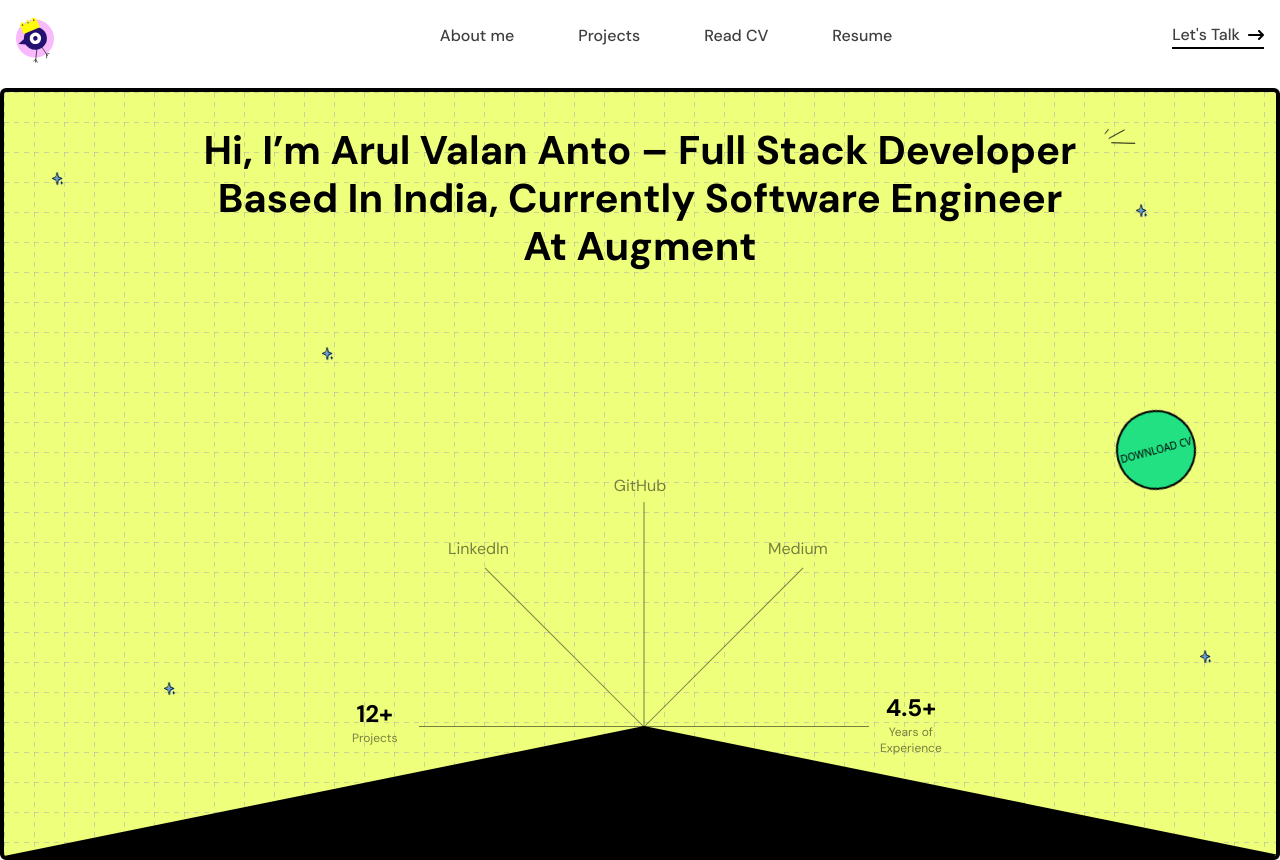
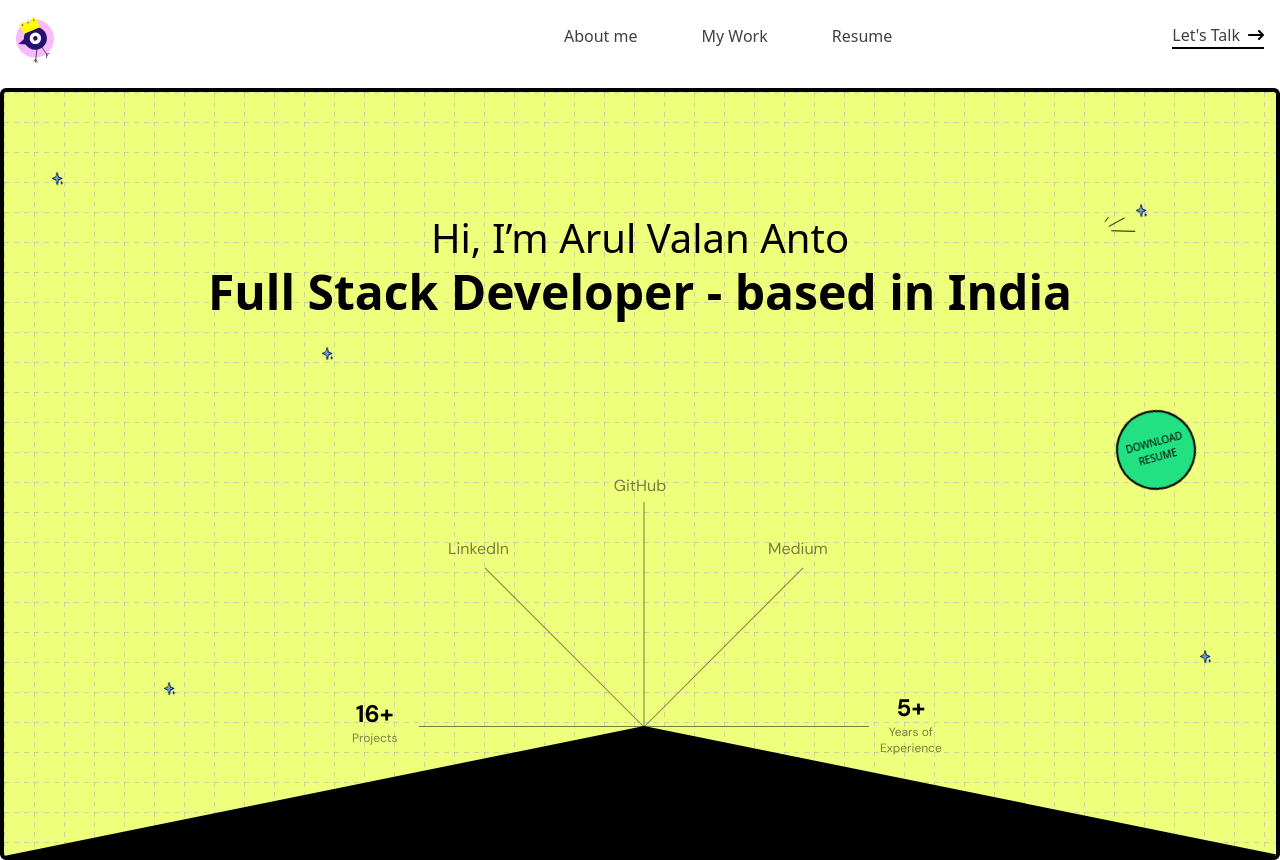
Before and after one commit to arulvalananto/portfolio, a React app in the folder portfoliov2/: page / in a window 1280 px wide. Shown: the top 860 px of the page. Built offline with nearby package versions, Linux system fonts and the light colour scheme; some packages are replaced by stand-ins of ours.

Commit message:
feat: add constants for resume link and update Navbar to use it; refactor HeroSection and utils for experience calculation

```diff
--- /dev/null
+++ b/portfoliov2/app/lib/constants.ts
@@ -0,0 +1,6 @@
+const constants = {
+    resumeDriveLink:
+        'https://drive.google.com/file/d/1gtxcEEBqIwGBiAbqNo9-azsztmsqPEXG/view',
+};
+
+export default constants;
--- a/portfoliov2/app/lib/utils.ts
+++ b/portfoliov2/app/lib/utils.ts
@@ -1,6 +1,24 @@
-import { ClassValue, clsx } from "clsx";
-import { twMerge } from "tailwind-merge";
+import { ClassValue, clsx } from 'clsx';
+import { twMerge } from 'tailwind-merge';
 
 export function cn(...inputs: ClassValue[]) {
-  return twMerge(clsx(inputs));
+    return twMerge(clsx(inputs));
 }
+
+export function calculateTotalExperience(
+    startDate: Date,
+    currentDate = new Date()
+) {
+    const started = new Date(startDate);
+    const today = new Date(currentDate);
+
+    let years = today.getFullYear() - started.getFullYear();
+    let months = today.getMonth() - started.getMonth();
+    let days = today.getDate() - started.getDate();
+
+    if (months === 0 && days === 0) {
+        return years;
+    } else {
+        return years + '+';
+    }
+}
--- a/portfoliov2/app/ui/home/components/HeroSection.tsx
+++ b/portfoliov2/app/ui/home/components/HeroSection.tsx
@@ -1,14 +1,17 @@
-import React from "react";
-import Image from "next/image";
-import ExternalLink from "../../external-link";
+import React from 'react';
+import Image from 'next/image';
+import ExternalLink from '../../external-link';
+import { calculateTotalExperience } from '@/app/lib/utils';
 
 const HeroSection = () => {
+    const started = new Date('2020-01-01');
+    const totalExperience = calculateTotalExperience(started);
+
     return (
-    <div className="dashed-grid-paper w-full h-[250px] xs:h-[300px] sm:h-[400px] md:h-[500px] xl:h-[772px] border-4 px-10 xl:px-0 xl:pt-10 border-black rounded-md select-none flex items-center justify-center xl:block relative overflow-hidden animate-sizeup-fast">
-      <h1 className="text-[8px] xs:text-xs sm:text-base md:text-2xl lg:text-3xl xl:text-[40px] font-bold font-DMSans flex flex-col gap-1 md:gap-3 items-center relative">
-        <span>Hi, I’m Arul Valan Anto &ndash; Full Stack Developer</span>
-        <span>Based In India, Currently Software Engineer</span>
-        <span>At Augment</span>
+        <div className="dashed-grid-paper w-full h-[250px] xs:h-[300px] sm:h-[400px] md:h-[500px] xl:h-[772px] border-4 px-10 xl:px-0 xl:pt-32 border-black rounded-md select-none flex items-center justify-center xl:block relative overflow-hidden animate-sizeup-fast">
+            <h1 className="text-[8px] xs:text-xs sm:text-base md:text-2xl lg:text-3xl xl:text-[40px] font-bold flex flex-col gap-1 md:gap-3 items-center relative">
+                <span className='font-light'>Hi, I’m Arul Valan Anto</span>
+                <span className='text-3xl lg:text-5xl'>Full Stack Developer - based in India</span>
                 <Image
                     src="/home_hero_title_expression.svg"
                     alt="stars"
@@ -48,22 +51,30 @@ const HeroSection = () => {
                         title="Medium"
                     />
                     <p className="absolute bottom-[110px] left-1/2 -translate-x-72 flex flex-col font-DMSans items-center transition duration-300 hover:scale-110">
-            <span className="font-bold text-2xl">12+</span>
-            <span className="font-normal text-xs opacity-50">Projects</span>
+                        <span className="font-bold text-2xl">16+</span>
+                        <span className="font-normal text-xs opacity-50">
+                            Projects
+                        </span>
                     </p>
                     <p className="absolute bottom-[100px] left-1/2 translate-x-60 flex flex-col font-DMSans items-center transition duration-300 hover:scale-110">
-            <span className="font-bold text-2xl">4.5+</span>
-            <span className="font-normal text-xs opacity-50">Years of</span>
-            <span className="font-normal text-xs opacity-50">Experience</span>
+                        <span className="font-bold text-2xl">
+                            {totalExperience}
+                        </span>
+                        <span className="font-normal text-xs opacity-50">
+                            Years of
+                        </span>
+                        <span className="font-normal text-xs opacity-50">
+                            Experience
+                        </span>
                     </p>
                 </div>
                 <div>
                     <a
                         download
-            href="/Arul_Valan_Anto_CV.pdf"
+                        href="/Arul_Valan_Anto_Resume.pdf"
                         className="hidden xl:flex transition duration-300 absolute top-1/2 -translate-y-16 right-20 w-[80px] h-[80px] text-center rounded-full items-center justify-center bg-[#22E183] border-2 border-black uppercase font-normal text-[10px] -rotate-[15deg] hover:scale-95"
                     >
-            Download CV
+                        Download Resume
                     </a>
                     <Image
                         src="/stars_v2.svg"
--- a/portfoliov2/app/ui/navbar/index.tsx
+++ b/portfoliov2/app/ui/navbar/index.tsx
@@ -1,18 +1,19 @@
-"use client";
+'use client';
 
-import React from "react";
-import Link from "next/link";
-import Image from "next/image";
-import { VscPerson } from "react-icons/vsc";
-import { CiMenuFries } from "react-icons/ci";
-import { GrDocumentPdf } from "react-icons/gr";
-import { CgFileDocument } from "react-icons/cg";
-import { GoProjectSymlink } from "react-icons/go";
-import { FaArrowRightLong } from "react-icons/fa6";
-import { useRouter, usePathname } from "next/navigation";
+import React from 'react';
+import Link from 'next/link';
+import Image from 'next/image';
+import { VscPerson } from 'react-icons/vsc';
+import { CiMenuFries } from 'react-icons/ci';
+import { GrDocumentPdf } from 'react-icons/gr';
+import { CgFileDocument } from 'react-icons/cg';
+import { GoProjectSymlink } from 'react-icons/go';
+import { FaArrowRightLong } from 'react-icons/fa6';
+import { useRouter, usePathname } from 'next/navigation';
 
-import CustomDrawer from "../drawer";
-import ExternalLink from "../external-link";
+import CustomDrawer from '../drawer';
+import constants from '../../lib/constants';
+import ExternalLink from '../external-link';
 
 const Navbar = () => {
     const router = useRouter();
@@ -20,21 +21,21 @@ const Navbar = () => {
     const pathname = usePathname();
 
     const onMailTo = () => {
-    window.location.href = "mailto:arulvalananto@gmail.com";
+        window.location.href = 'mailto:arulvalananto@gmail.com';
     };
 
     const onDownloadResume = () => {
-    const downloadLink = document.createElement("a");
-    downloadLink.href = "/Arul_Valan_Anto_Resume.pdf";
-    downloadLink.download = "Arul_Valan_Anto_Resume.pdf";
+        const downloadLink = document.createElement('a');
+        downloadLink.href = '/Arul_Valan_Anto_Resume.pdf';
+        downloadLink.download = 'Arul_Valan_Anto_Resume.pdf';
         downloadLink.click();
     };
 
     const onNavigateToCV = () => {
-    const downloadLink = document.createElement("a");
-    downloadLink.href = "https://read.cv/arulvalananto";
-    downloadLink.target = "_blank";
-    downloadLink.rel = "noreferrer noopener nofollow";
+        const downloadLink = document.createElement('a');
+        downloadLink.href = 'https://read.cv/arulvalananto';
+        downloadLink.target = '_blank';
+        downloadLink.rel = 'noreferrer noopener nofollow';
         downloadLink.click();
     };
 
@@ -43,7 +44,7 @@ const Navbar = () => {
         setIsOpen(false);
     };
 
-  console.log("pathname", pathname);
+    console.log('pathname', pathname);
 
     return (
         <div className="w-full h-full xl:w-[1280px] xl:max-w-[1280px] px-5 py-4 xl:px-4 m-auto flex items-center justify-between">
@@ -62,35 +63,35 @@ const Navbar = () => {
                     <Link
                         href="/about-me"
                         className={`${
-              pathname === "/about-me"
-                ? "font-bold underline underline-offset-4 text-lg"
-                : "font-medium text-base"
-            } text-black font-DMSans opacity-75 hover:opacity-100 hover:scale-105 transition duration-300`}
+                            pathname === '/about-me'
+                                ? 'font-bold underline underline-offset-4 text-lg'
+                                : 'font-medium text-base'
+                        } text-black font-inter opacity-75 hover:opacity-100 hover:scale-105 transition duration-300`}
                     >
                         About me
                     </Link>
                     <Link
                         href="/work"
                         className={`${
-              pathname === "/work"
-                ? "font-bold underline underline-offset-4 text-lg"
-                : "font-medium text-base"
-            } text-black font-DMSans opacity-75 hover:opacity-100 hover:scale-105 transition duration-300`}
+                            pathname === '/work'
+                                ? 'font-bold underline underline-offset-4 text-lg'
+                                : 'font-medium text-base'
+                        } text-black font-inter opacity-75 hover:opacity-100 hover:scale-105 transition duration-300`}
                     >
-            Projects
+                        My Work
                     </Link>
                     <ExternalLink
-            href="https://read.cv/arulvalananto"
-            className="font-medium text-black text-base font-DMSans hidden sm:block opacity-75 hover:opacity-100 hover:scale-105 transition duration-300"
-            title="Read CV"
+                        href={constants.resumeDriveLink}
+                        className="font-medium font-inter text-black text-base hidden sm:block opacity-75 hover:opacity-100 hover:scale-105 transition duration-300"
+                        title="Resume"
                     />
-          <a
+                    {/* <a
                         download
                         href="/Arul_Valan_Anto_Resume.pdf"
-            className="font-medium text-black text-base font-DMSans opacity-75 hover:opacity-100 hover:scale-105 transition duration-300"
+                        className="font-medium font-inter text-black text-base opacity-75 hover:opacity-100 hover:scale-105 transition duration-300"
                     >
                         Resume
-          </a>
+                    </a> */}
                 </div>
                 <div className="border-b-2 border-black">
                     <a
@@ -99,7 +100,7 @@ const Navbar = () => {
                         rel="noreferrer"
                         className="flex items-center gap-2"
                     >
-            <span className="font-medium text-black text-base font-DMSans opacity-75 hover:opacity-100 hover:scale-105 transition duration-300">
+                        <span className="font-medium text-black text-base opacity-75 hover:opacity-100 hover:scale-105 transition duration-300">
                             Let&apos;s Talk
                         </span>
                         <FaArrowRightLong />
@@ -123,7 +124,7 @@ const Navbar = () => {
                         <button
                             type="button"
                             className="group text-left flex items-center gap-3"
-              onClick={() => onNavigateTo("/about-me")}
+                            onClick={() => onNavigateTo('/about-me')}
                         >
                             <VscPerson
                                 size={24}
@@ -136,27 +137,14 @@ const Navbar = () => {
                         <button
                             type="button"
                             className="group text-left flex items-center gap-3"
-              onClick={() => onNavigateTo("/work")}
+                            onClick={() => onNavigateTo('/work')}
                         >
                             <GoProjectSymlink
                                 size={24}
                                 className="transition duration-300 group-hover:rotate-12"
                             />
                             <span className="font-medium text-black text-base font-DMSans">
-                Projects
-              </span>
-            </button>
-            <button
-              type="button"
-              className="group text-left flex items-center gap-3"
-              onClick={() => onNavigateToCV()}
-            >
-              <CgFileDocument
-                size={24}
-                className="transition duration-300 group-hover:rotate-12"
-              />
-              <span className="font-medium text-black text-base font-DMSans">
-                Read CV
+                                My Work
                             </span>
                         </button>
                         <button
--- a/portfoliov2/package.json
+++ b/portfoliov2/package.json
@@ -1,5 +1,5 @@
 {
-  "name": "portfolio_v2",
+  "name": "portfolio",
   "version": "0.1.0",
   "private": true,
   "scripts": {
```
Also changed, not shown: 1 other file. Lines whose indentation alone changed are shown as unchanged.
